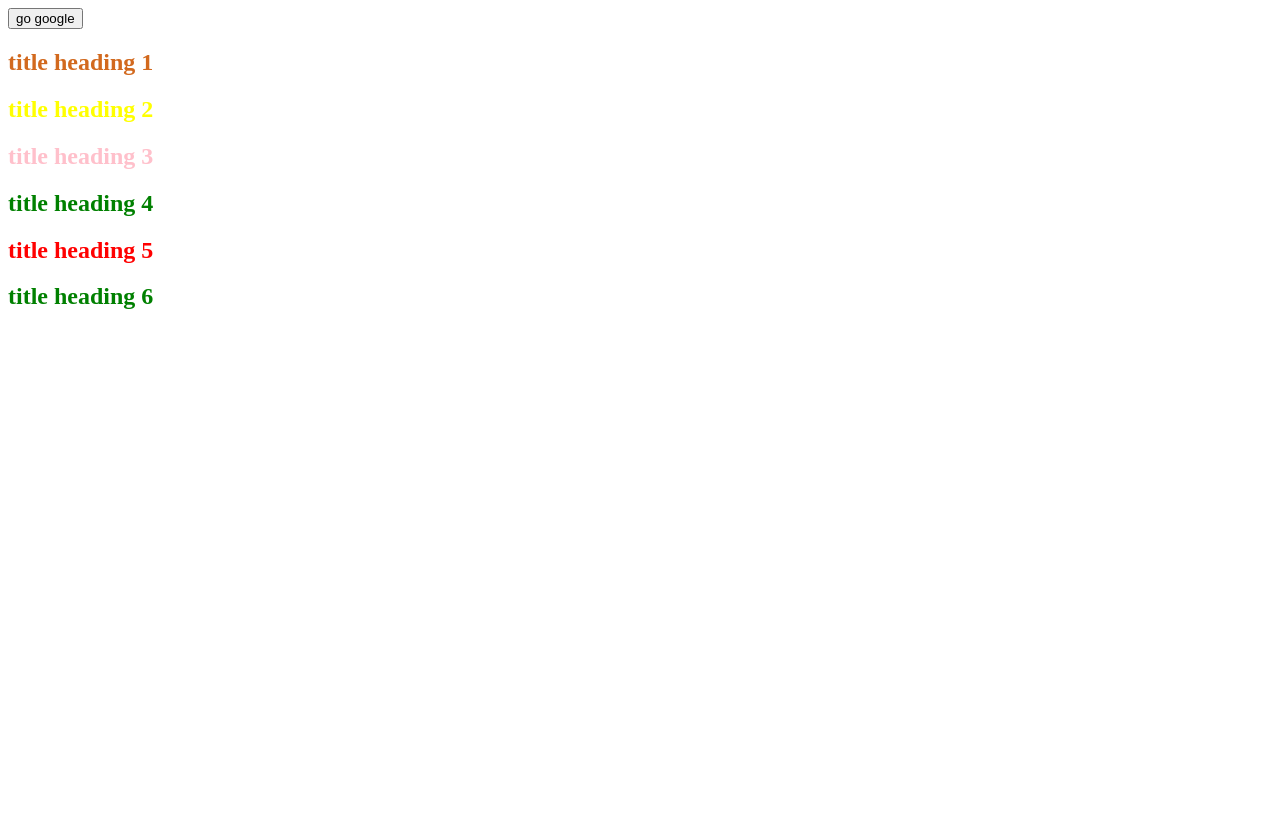
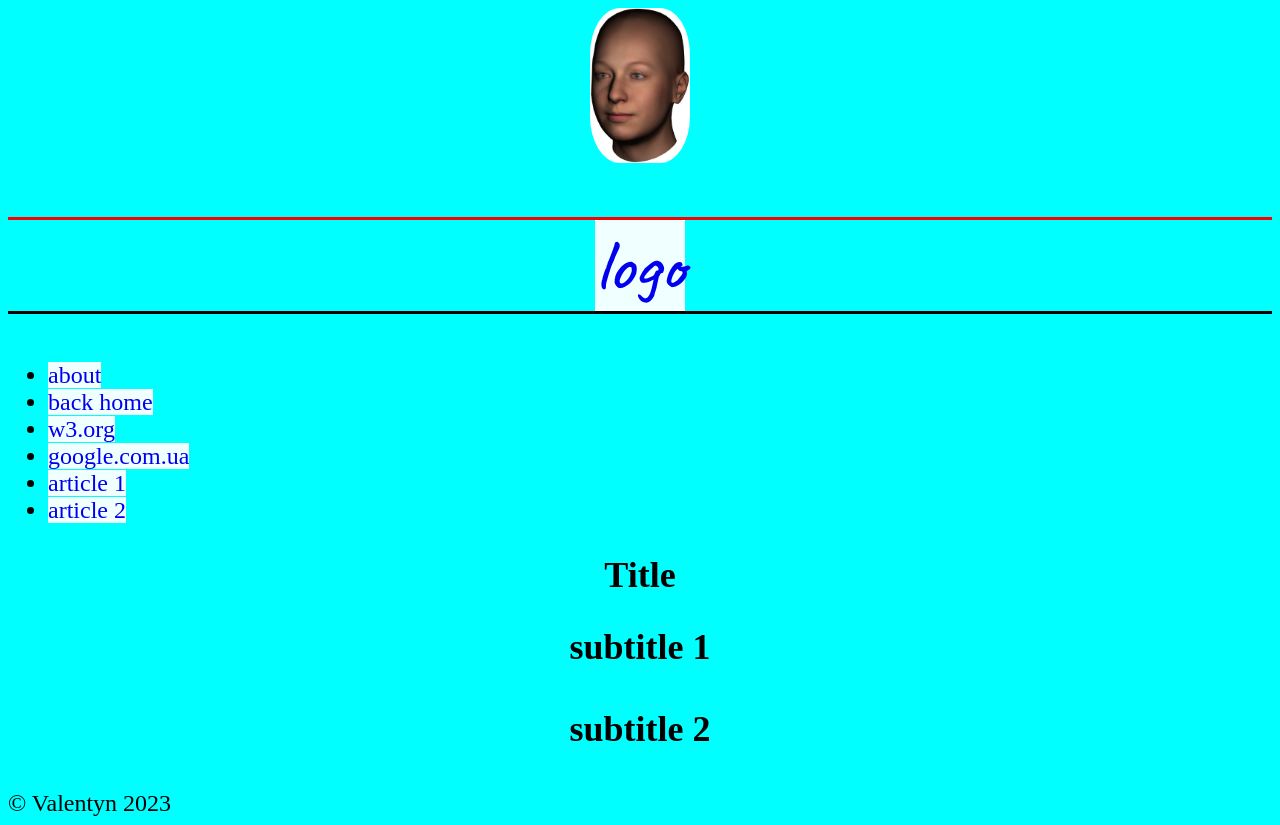
Before and after one commit to thornywhale/first_project, a plain HTML site: page index.html in a window 1280 px wide. Before the commit the page ends 800 px from the top, so only its background shows below. Drawn offline with Linux system fonts and the light colour scheme.

Commit message:
Add logo, style.css, decorations | Draft

```diff
--- /dev/null
+++ b/assets/css/style.css
@@ -0,0 +1,33 @@
+body{
+  background-color: aqua;
+  font-size: 24px;
+}
+div{
+  text-align: center;
+}
+img{
+  width: 100px;
+  border-radius: 30%;
+}
+h1, h2{
+  font-size: 1.5em;
+  text-align: center;
+}
+.logo{
+  font-size: 3em;
+  font-family: 'Caveat', cursive;
+  font-weight: 500;
+  border-top: 3px red solid;
+  border-bottom: 3px black solid;
+}
+a{
+  text-decoration: dotted red 2px underline;
+  text-decoration: none;
+  background-color: azure;
+}
+p{
+  font-size: 40px;
+  line-height: 1.3em;
+  text-indent: 2em;
+  text-align: justify;
+}
--- a/index.html
+++ b/index.html
@@ -4,40 +4,48 @@
     <meta charset="UTF-8" />
     <meta name="viewport" content="width=device-width, initial-scale=1.0" />
     <title>Learn HTML</title>
-    <style>
-      /* tag selector */
-      h2{
-        color: green;
-      }
-      /* id selector */
-      #uniq_3{
-        color: pink !important; /*dont use !important*/
-      }
-      /* class selector */
-      .color-accent {
-        color: red;
-      }
-      .color-info{
-        color: blue;
-      }
-      /* 2 class selector */
-      .color-accent.color-info{
-        color: yellow;
-      }
-      /* id class selector */
-      h2#uniq_3.color-accent{
-        color: purple;
-      }
-    </style>
+    <link rel="preconnect" href="https://fonts.googleapis.com" />
+    <link rel="preconnect" href="https://fonts.gstatic.com" crossorigin />
+    <link
+      href="https://fonts.googleapis.com/css2?family=Caveat:wght@500&display=swap"
+      rel="stylesheet"
+    />
+    <link rel="stylesheet" href="./assets/css/style.css" />
   </head>
   <body>
-    <!-- inline styles -->
-    <a href="https://google.com" target="_blank"><button>go google</button></a>
-    <h2 style="color: chocolate;">title heading 1</h2>
-    <h2 class="color-accent color-info">title heading 2</h2>
-    <h2 id="uniq_3" class="color-accent">title heading 3</h2>
-    <h2>title heading 4</h2>
-    <h2 class="color-accent">title heading 5</h2>
-    <h2>title heading 6</h2>
+    <div><img src="./assets/img/4DFM_sample2.jpg" alt="img_head"></div>
+    <header>
+      <h1 class="logo"><a href="#">logo</a></h1>
+      <nav>
+        <ul>
+          <li><a href="#">about</a></li>
+          <li><a href="./pages/about.html">back home</a></li>
+          <li><a href="https://www.w3.org/" target="_blank">w3.org</a></li>
+          <li>
+            <a href="https://www.google.com.ua/" target="_blank"
+              >google.com.ua</a
+            >
+          </li>
+          <li><a href="./../index.html#article1">article 1</a></li>
+          <li><a href="./../index.html#article2">article 2</a></li>
+        </ul>
+      </nav>
+    </header>
+    <main>
+      <section>
+        <h1>Title</h1>
+        <article>
+          <h2>subtitle 1</h2>
+          <p></p>
+          <p></p>
+        </article>
+        <article>
+          <h2>subtitle 2</h2>
+          <p></p>
+          <p></p>
+        </article>
+      </section>
+    </main>
+    <footer>&copy; Valentyn 2023</footer>
   </body>
 </html>
```
Also changed, not shown: pages/about.html (+1 -0 lines), assets/img/4DFM_sample2.jpg (added).
